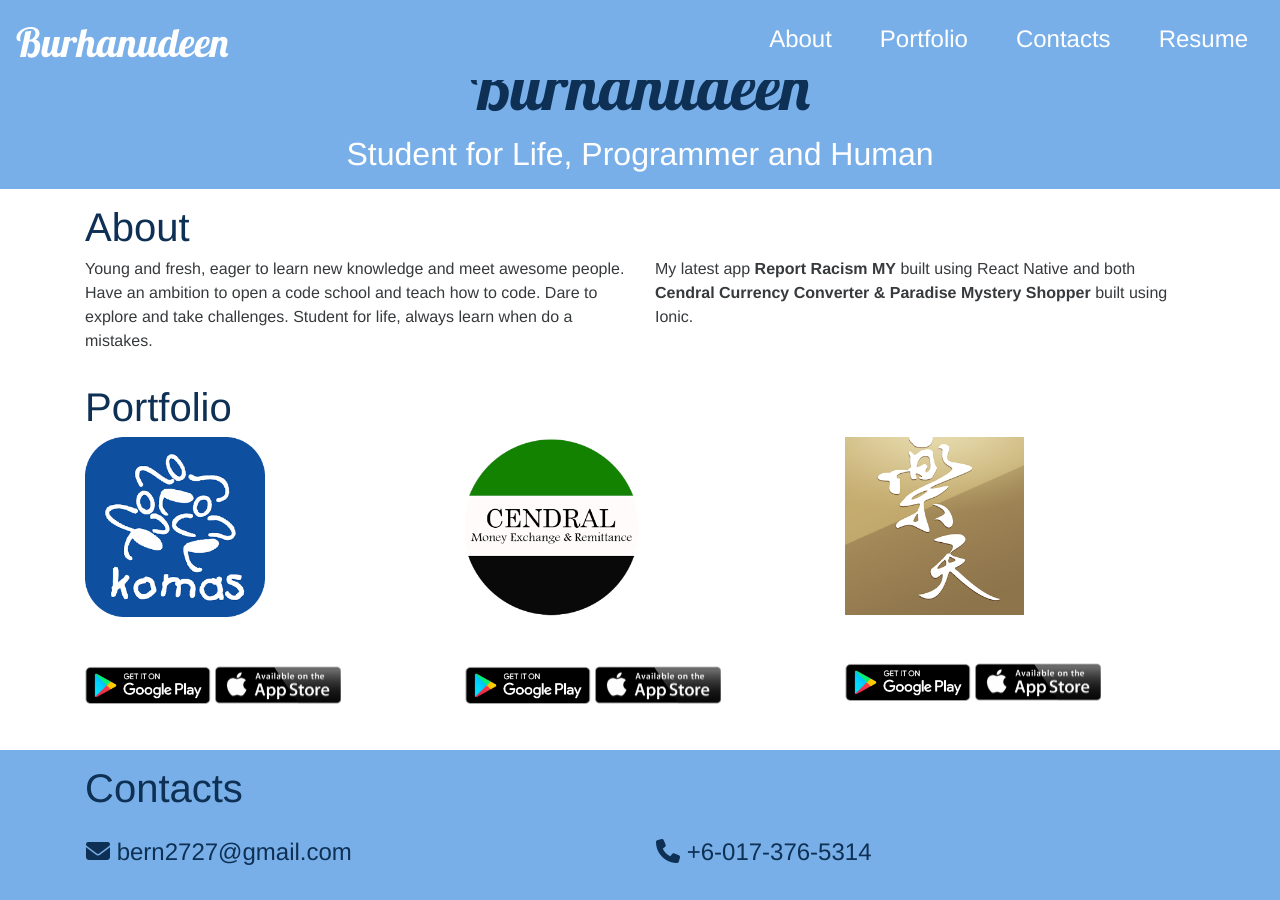
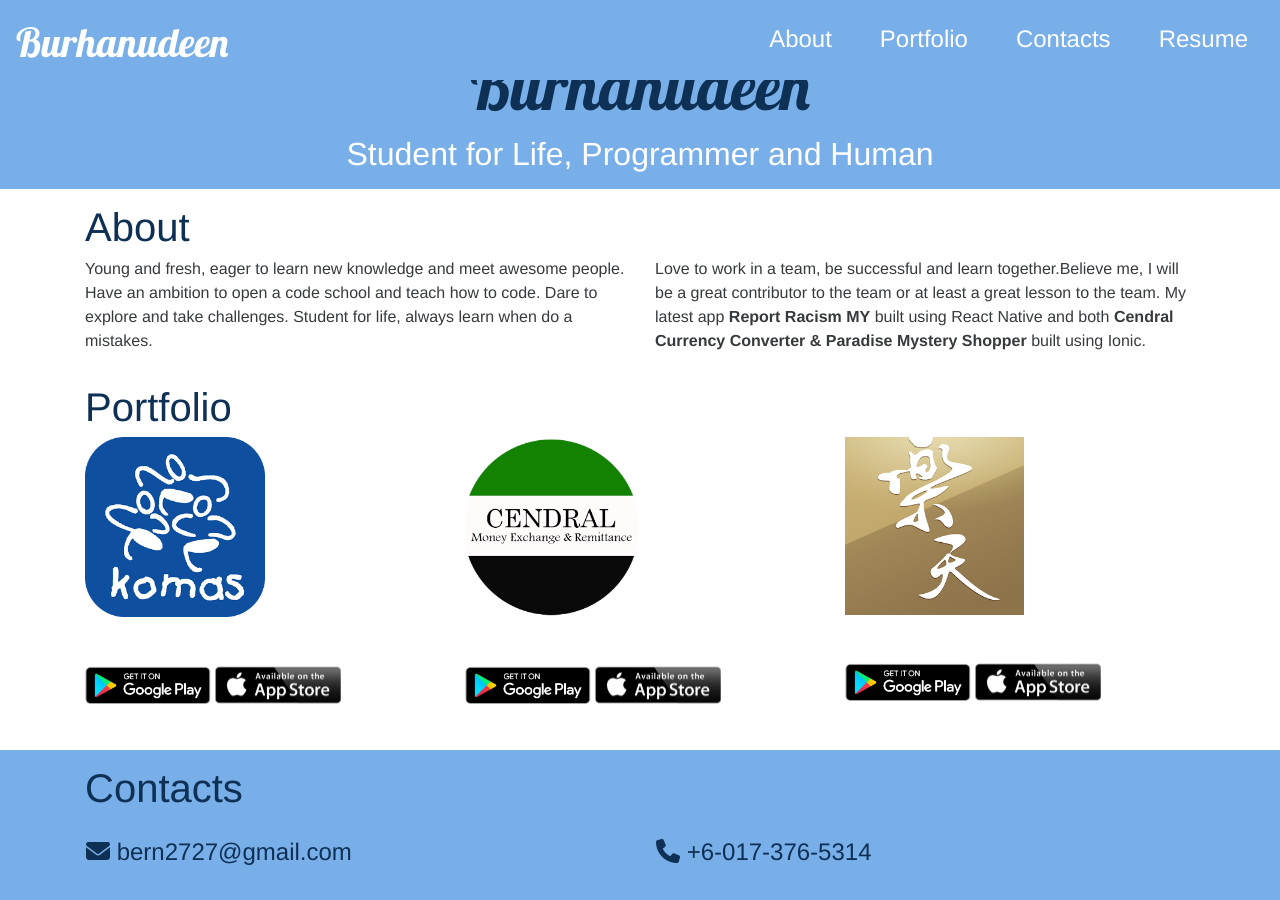
Before and after one commit to burhan3759/portfolio, a Jekyll site: the page built from index.html, in a window 1280 px wide and 900 px high, scrolled down 397 px. Built offline with Jekyll 4.4.1, drawn with Linux system fonts in a browser that asks for light colours; nearby versions of some CDN libraries.

Commit message:
Update about.html
Updated about me

```diff
--- a/_includes/about.html
+++ b/_includes/about.html
@@ -10,7 +10,8 @@
         </div>
         <div class="col-sm-12 col-md-6">
             <p>
-                 My latest app <strong>Report Racism MY</strong> built using React Native and both <strong>Cendral Currency Converter & Paradise Mystery Shopper</strong> built using Ionic.
+                Love to work in a team, be successful and learn together.Believe me, I will be a great contributor to the team or at least a great lesson to the team.
+                My latest app <strong>Report Racism MY</strong> built using React Native and both <strong>Cendral Currency Converter & Paradise Mystery Shopper</strong> built using Ionic.
             </p>
         </div>
     </div>
```
